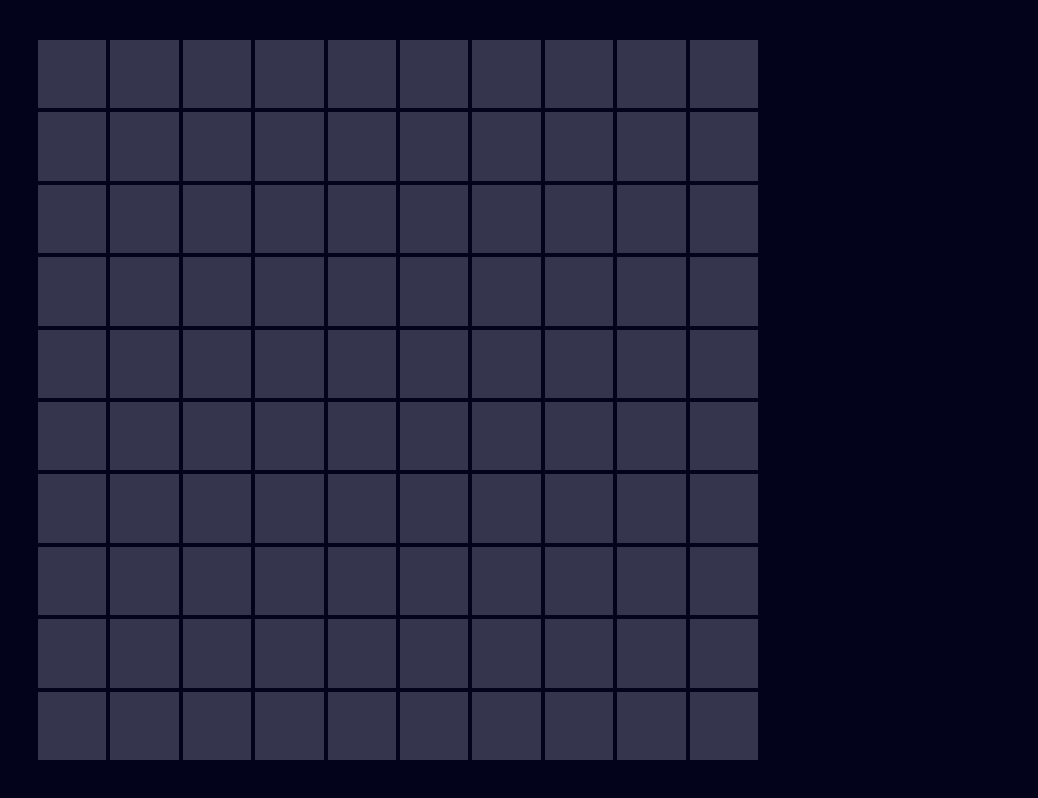
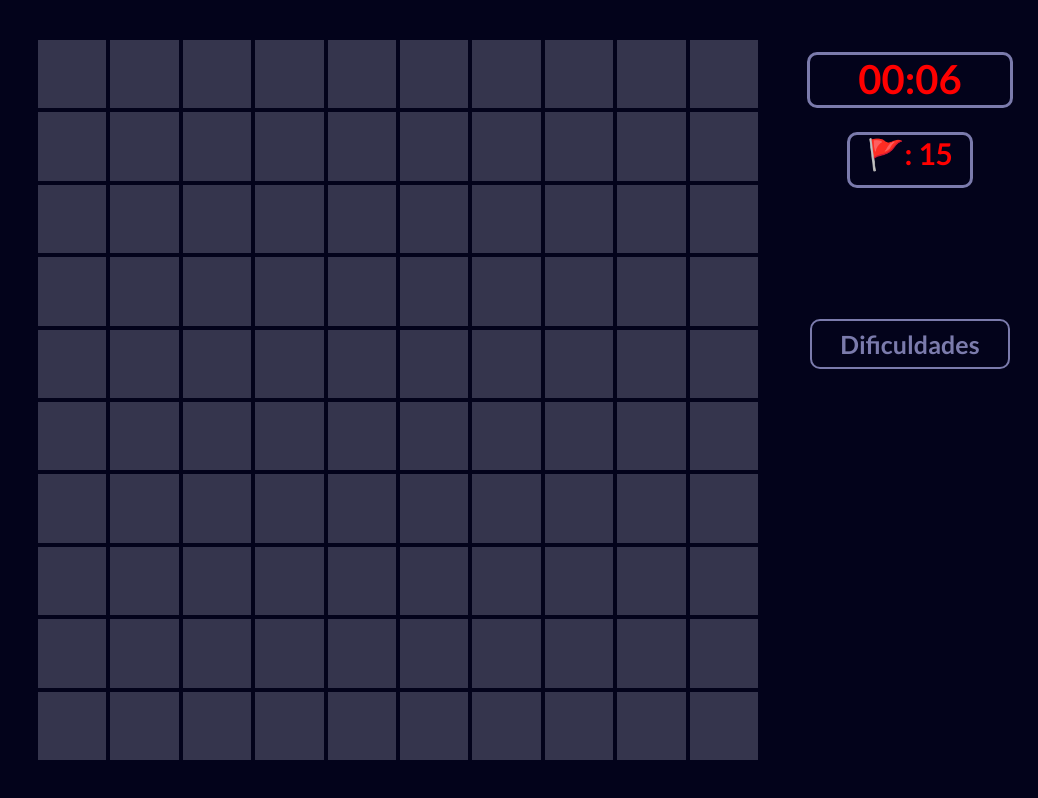
Before and after one commit to DaviAUJ/TrabalhoFinalPF, a plain HTML site: page campominado.html in a window 1280 px wide. Both pictures are taken after a click on the button "Fácil". Shown: the whole page, without its empty margins (242-1280 px from the left). Drawn offline with Linux system fonts and the light colour scheme.

Commit message:
contador de tempo, contador de bandeira, retorno ao menu de dific

```diff
--- a/campominado.html
+++ b/campominado.html
@@ -22,5 +22,22 @@
     <script src="./scripts/moduloAuxiliar.js" type="module"></script>
     <script src="./scripts/moduloPrincipal.js" type="module"></script>
     <script src="./scripts/principal.js" type="module"></script>
+    <section id="botao">
+        <button id="btnDific" onclick="window.location.reload();" style="cursor: pointer;">
+            Dificuldades
+        </button>
+        <span id="contagemBandeiras"></span>
+    <section>
+
+        <section id="mstimer">
+            <section id="timer"></section>
+
+            <section id="Bandeiras">
+                <section id="bandeiraF"></section>
+
+
+                <div id="contador-container">
+                    <p><span id="contador"></span><p>
+                </div>
 </body>
 </html>
--- a/scripts/moduloPrincipal.js
+++ b/scripts/moduloPrincipal.js
@@ -70,6 +70,7 @@ export const mostrarNumero = (elemento) => (matriz) => (cont=0) => {
                                                  // se o quadrado já foi verificado criando um loop infinito
 
     // Caso seja a casa tenha zero bombas ao redor a função vai se replicar nos quadrados proximos até encontrar um quadrado com
+
     // mais de uma bomba proxima
     if(bombasAdj == 0) {
         elemento.style.backgroundColor = "#FFFFFF"
@@ -113,7 +114,6 @@ export const mostrarNumero = (elemento) => (matriz) => (cont=0) => {
 }
 
 
-
 // Não consegui fazer de um jeito funcional usando sistema de seed
 // funcao que server pra posicionar as bombas em locais aleatorios
 export const colocarbombas = (matriz) =>(nbombas)=>(contagem=1)=>{
--- a/scripts/principal.js
+++ b/scripts/principal.js
@@ -29,6 +29,9 @@ export const clicar = (elem) => () => {
 }
 
 
+
+
+
 // Essa função é usada para carregar os N quadrados para formar a grade do campo minado
 // para não ter que escrever N DIVs no código HTML
 const carregar = (elementoHTML) => (dimensao) => (cont=0) => {
@@ -38,40 +41,120 @@ const carregar = (elementoHTML) => (dimensao) => (cont=0) => {
     const novoElem = criarElemComID("div")(`${(cont) % dimensao} ${divisaoInteira(cont)(dimensao)}`)
 
     // Insere o novo elemento dentro do elemento passado como parametro
+
     novoElem.addEventListener("click", clicar(novoElem))
     elementoHTML.appendChild(novoElem)
+
+    //contador
+    const contadorElemento = document.getElementById("contador");
+ let contador = numeroDeBandeiras;
+
+   //atualizar a exibição do contador
+function atualizarContador() {
+    contadorElemento.textContent = contador;
+}
+//ouvinte de evento para o clique com o botão direito do mouse
+document.addEventListener("contextmenu", function (event) {
+    event.preventDefault();
+
+  //contador ainda é maior que zero?
+    if (contador > 0) {
+        //decremente o contador
+        contador--;
+
+        //atualize a exibição do contador
+        atualizarContador();
+    }
+});
+
+// chama a função para inicializar a exibição do contador
+atualizarContador();
+
 
     carregar(elementoHTML)(dimensao)(cont + 1)
 }
 
+
+
 // Reutilização de carregar
 const carregarCampo = carregar(document.getElementById("campo"))
 
+
 // Função usada nos botões de dificuldade para escolher a dificuldade
 // Para mudar o arquivo CSS não adianta tem que furar o paradigma
+
+let densidadeDeBombas;
+
 const escolherdificuldade = (id) => {
     const style = document.documentElement.style
+
 
     if (id == "facil")  {
         carregarCampo(10)()
         style.setProperty("--dimensao", 10)
+        densidadeDeBombas = 15;
+        numeroDeBandeiras = densidadeDeBombas;
+        atualizarNumeroDeBandeiras()
 
     } else if (id == "intermediario") {
         carregarCampo(20)()
         style.setProperty("--dimensao", 20)
+        densidadeDeBombas = 80;
+        numeroDeBandeiras = densidadeDeBombas;
+        atualizarNumeroDeBandeiras()
 
     } else if (id == "dificil") {
         carregarCampo(30)()
         style.setProperty("--dimensao", 30)
+        densidadeDeBombas = 225;
+        numeroDeBandeiras = densidadeDeBombas;
+        atualizarNumeroDeBandeiras()
 
     }
 
     document.getElementById("menu").style.visibility ="hidden"
     document.getElementById("campo").style.visibility="visible"
+    const botaoDific = document.getElementById("btnDific");
+    botaoDific.style.visibility="visible"
+    const timer = document.getElementById("timer");
+    timer.style.visibility="visible"
+    const bandeiras = document.getElementById("bandeiraF")
+    bandeiras.style.visibility="visible"
+
 }
+
+let numeroDeBandeiras = densidadeDeBombas;  // por algum motivo, o contador não reconhece essa variavel como um número, se vc botar um número aleatorio aqui em vez de densidadeDeBombas ele reconhece
+function atualizarNumeroDeBandeiras() {
+    const elementoBandeiras = document.getElementById("bandeiraF");
+    elementoBandeiras.textContent = `🚩: ${numeroDeBandeiras}`;
+  }
+
+
+
 
 window.escolherdificuldade = escolherdificuldade // precisa ser feito isso para onclick no html funcionar
 
 // a gente nao acho uma forma de criar uma area de isencao sem quebrar o paradigma
 // e para isso e preciso declarar essa variavel
 let matrizPrincipal = criarMatrizDoCampo(10)()
+
+//timer: infelizmente não é possivel fazer de forma funcional. utilizei o setInterval()
+
+
+
+var timer;
+var ele = document.getElementById('timer');
+
+(function () {
+  var sec = 0;
+  timer = setInterval(() => {
+    var minutos = Math.floor(sec / 60); // calcula os minutos
+    var segundos = sec % 60; // calcula os segundos
+
+    // formatação para exibir minutos e segundos com dois dígitos cada
+    var tempoFormat = String(minutos).padStart(2, '0') + ':' + String(segundos).padStart(2, '0');
+    ele.innerHTML = tempoFormat;
+
+    sec++;
+  }, 1000);
+})();
--- a/styles/campoStyle.css
+++ b/styles/campoStyle.css
@@ -95,3 +95,91 @@ p {
 
     transition: 50ms linear;
 }
+
+
+#btnDific{
+    width: 200px;
+    height: 50px;
+    font-weight: bold;
+    font-size: 25px;
+    border-radius: 10px;
+    border-style: solid;
+    border-color: #7b7bac;
+    background-color: #03031b;
+    color: #7b7bac;
+    transition: all 0.6s
+    ease-in-out 0s;
+    position: absolute;
+    top: 43%;
+    left: 90%;
+    transform: translate(-50%, -50%);
+    visibility: hidden;
+}
+
+#btnDific:hover{
+background: transparent;
+color: #7b7bac;
+transform: scale(1.5) rotate
+(360deg);
+box-shadow: 0 0 60px white
+(0, 255,2 203, .64);
+cursor: grab;
+border: 2px solid white
+}
+
+
+#mstimer {
+    text-align: center;
+}
+
+#timer {
+    width: 200px;
+    height: 50px;
+    font-weight: bold;
+    font-size: 40px;
+    border-radius: 10px;
+    border-style: solid;
+    border-color: #7b7bac;
+    background-color: #03031b;
+    color: red;
+visibility: hidden;
+position: absolute;
+    top: 10%;
+    left: 90%;
+    transform: translate(-50%, -50%);
+}
+
+#bandeiraF {
+    position: absolute;
+    top: 20%;
+    left: 90%;
+    transform: translate(-50%, -50%);
+    width: 120px;
+    height: 50px;
+    font-weight: bold;
+    font-size: 30px;
+    border-radius: 10px;
+    border-style: solid;
+    border-color:  #7b7bad;
+    background-color: #03031b;
+color: red;
+visibility: hidden;
+}
+
+#contador-container {
+    position: absolute;
+    top: 25%;
+    left: 90%;
+    transform: translate(-50%, -50%);
+    text-align: center;
+    font-family: Arial, sans-serif;
+    margin-top: 10px;
+    font-size: 10px;
+}
+
+/* Estilo para o contador em si */
+#contador {
+    font-size: 30px;
+    font-weight: bold;
+    color: #ffffff; /* Cor do texto */
+}
```
Also changed, not shown: menu.html (+3 -0 lines).
